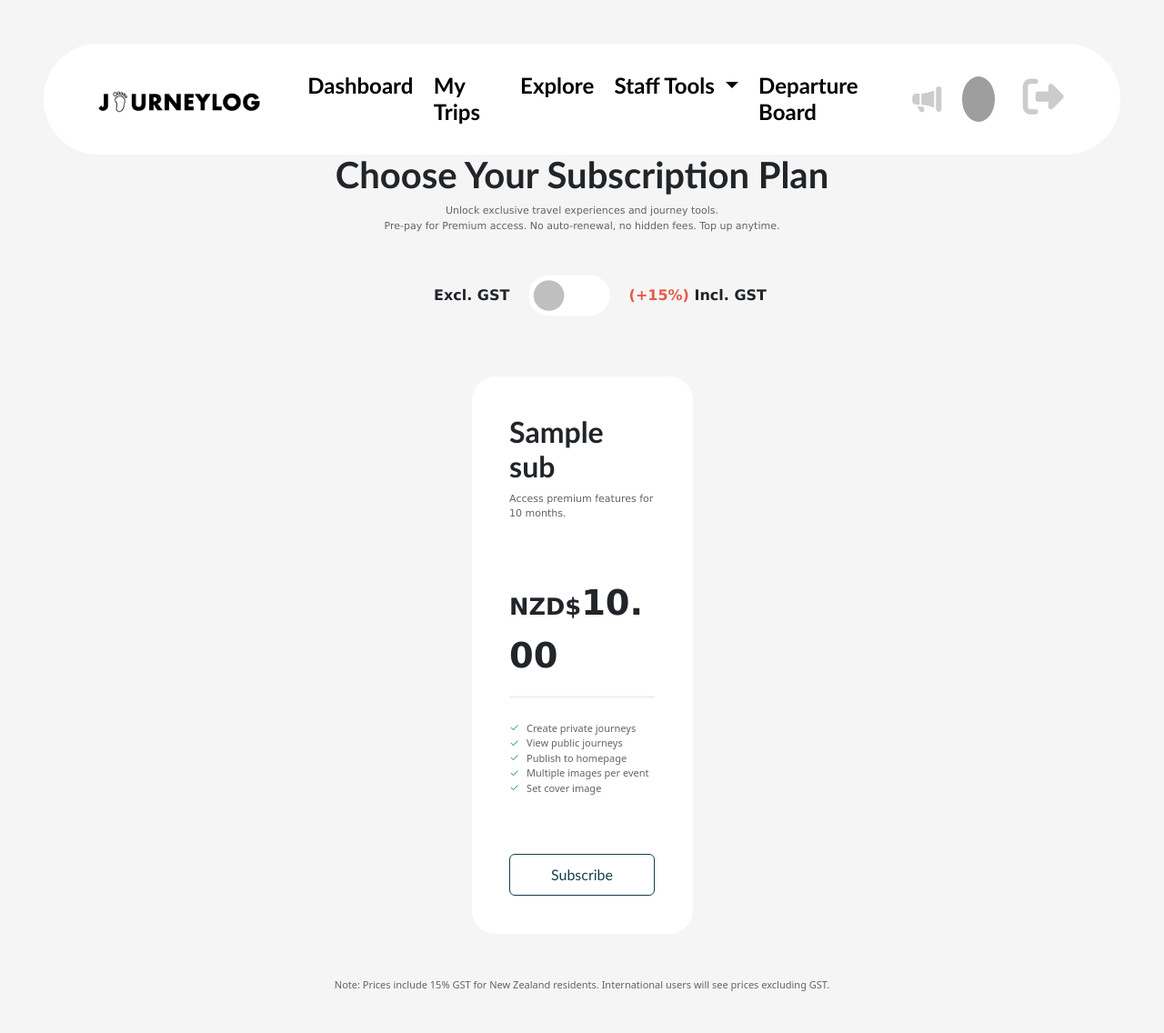
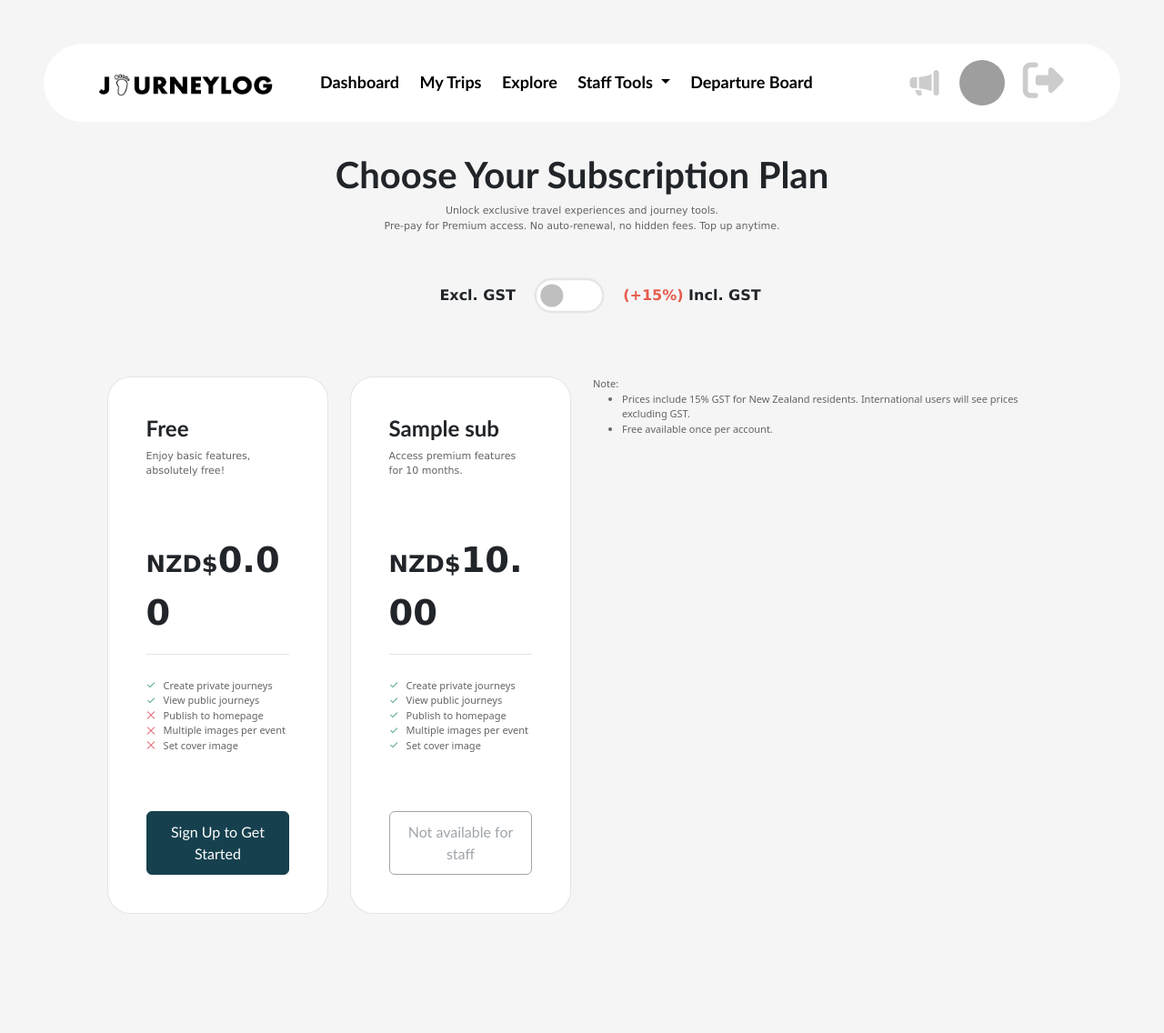
Before and after one commit to lin-du-1157599/project2, a Flask app: template app/templates/premium_features/subscription.html in a window 1280 px wide. Shown: the whole page at 91% size. After the commit the page ends 1005 px from the top, so only its background shows below. Run offline with Flask 3, Linux system fonts and the light colour scheme; the template is opened without the code that fills it: most values are stand-ins (such as "Sample title", 1, 10 or a date in 2020); grey boxes are pictures that could not be loaded.

Commit message:
Update subscription button logic by role, status, trial usage, and plan

```diff
--- a/app/static/css/base.css
+++ b/app/static/css/base.css
@@ -15,6 +15,10 @@
     color: #646464;
 }
 
+.sub-plan-title{
+    font-size: 24px;
+}
+
 .sub-price{
     font-size: 2.4rem;
 }
@@ -25,7 +29,7 @@
 
 /* card */
 .card.sub-plan {
-    border: none !important;
+    border: 0.4px solid #33333320  !important;
     border-radius: 1.6rem;
     padding: 1.6rem !important;
 }
@@ -41,4 +45,5 @@
     font-family:'Gill Sans', 'Gill Sans MT', Calibri, 'Trebuchet MS', sans-serif;
     position: absolute;
     top: -1.6rem !important;
+    font-size: 11px;
 }
--- a/app/templates/base/userbase.html
+++ b/app/templates/base/userbase.html
@@ -122,6 +122,7 @@
 
 			.nav-link{
 				color: #000000;
+				font-size: 18px;
 			}
             /* font style */
             a, h1, h2, h3, h4, h5, h6, .alert-danger, .btn {
@@ -318,7 +319,7 @@
                             </a>
 						</li>
 						<li class="nav-item d-flex align-items-center">
-                            <button style="border:none; background:none; padding:0; margin-left: 15px"
+                            <button style="border:none; background:none; padding:0; margin-left: 4px"
                               onclick="showAlertModal('logoutModal', 'Confirm Logout', 'Warning', 'Are you sure to logout?', function(e) {
                                 e.preventDefault();
                                 const modalEl = document.getElementById('logoutModal');
--- a/app/templates/premium_features/subscription.html
+++ b/app/templates/premium_features/subscription.html
@@ -29,7 +29,7 @@
                 <!-- Center: Switch -->
                 <div class="d-flex justify-content-center align-items-center">
                 <input class="form-check-input" type="checkbox" role="switch"
-                    id="gstSwitch" name="gst_switch" style="transform: scale(2.8); margin: 0 1.6rem; border: none"/>
+                    id="gstSwitch" name="gst_switch" style="transform: scale(2.4); margin: 0 1.2rem; border: 0.4px solid #33333320;"/>
                 </div>
 
                 <!-- Right: Excluding GST price -->
@@ -43,13 +43,12 @@
         </div>
 
         <!-- Subscription Plans - Free -->
-        {% if subDetails.subscription_status == 'Free' %}
         <div class="col-md-6 col-lg-3 mb-5">
             <div class="card sub-plan h-100 d-flex flex-column position-relative">
                 <div class="card-body d-flex flex-column">
                     <!-- Free - Title -->
                     <div style="padding-bottom: 2.8rem;">
-                        <h2 class="fw-bold">Free</h2>
+                        <h2 class="fw-bold sub-plan-title">Free</h2>
                         <p class="text-note">Enjoy basic features, absolutely free!</p>
                     </div>
 
@@ -76,21 +75,19 @@
                     <!-- Free - Button -->
                     <div class="mt-auto pt-4">
                     {% if not logged_in %}
-                        <a href="{{ url_for('sign_up') }}" class="btn btn-primary w-100">Sign Up</a>
+                        <a href="{{ url_for('sign_up') }}" class="btn btn-primary w-100">Sign Up to Get Started</a>
+                    {% elif user_role != 'traveller' %}
+                        <button class="btn btn-outline-secondary w-100" disabled>Not available for staff</button>
                     {% elif subDetails.subscription_status == 'Free' %}
                         <button class="btn btn-outline-secondary w-100" disabled>Current Plan</button>
-                    {% elif subDetails.is_trial_used == 0 %}
-                        <p class="text-note mb-2">Free trial available once per account.</p>
-                        <a href="{{ url_for('start_trial') }}" class="btn btn-outline-primary w-100">Start 1 Month for Free</a>
                     {% else %}
-                        <button class="btn btn-outline-secondary w-100" disabled>Trial Already Used</button>
+                        <button class="btn btn-outline-secondary w-100" disabled>You're on Premium</button>
                     {% endif %}
                     </div>
 
                 </div>
             </div>
         </div>
-        {% endif %}
 
         <!-- Subscription Plans - 1/3/6 month -->
         {% for sub in subscriptions if sub.name != 'Free Trial' %}
@@ -106,7 +103,7 @@
 
                     <!-- Premium - Title -->
                     <div style="padding-bottom: 2.8rem;">
-                        <h2 class="fw-bold">{{ sub.name }}</h2>
+                        <h2 class="fw-bold sub-plan-title">{{ sub.name }}</h2>
                         <p class="text-note">
                             Access premium features for {{ sub.duration_months }} month{{ 's' if sub.duration_months > 1 else '' }}.
                         </p>
@@ -146,7 +143,12 @@
 
                     <!-- Premium - Button -->
                     <div class="mt-auto pt-5">
-                        {% if sub.name != 'One Year' %}
+                        {% if user_role != 'traveller' %}
+                            <button class="btn btn-outline-secondary w-100" disabled>Not available for staff</button>
+                        {% elif (sub.name == 'One Month') and (subDetails.is_trial_used == 0) and ( subDetails.subscription_status == 'Free' ) %}
+                            <p class="text-note mb-2">Free trial available once per account.</p>
+                            <a href="{{ url_for('start_trial') }}" class="btn btn-outline-primary w-100">Start 1 Month for Free</a>
+                        {% elif sub.name != 'One Year' %}
                             <a href="{{ url_for('payment_page', subscription_id=sub.subscription_id) }}" class="btn btn-outline-primary w-100">Subscribe</a>
                         {% else %}
                             <a href="{{ url_for('payment_page', subscription_id=sub.subscription_id) }}" class="btn btn-primary w-100">Subscribe</a>
@@ -159,8 +161,12 @@
         {% endfor %}
 
         <!-- Note -->
-        <div class="text-center text-note">
-            Note: Prices include 15% GST for New Zealand residents. International users will see prices excluding GST.
+        <div class="col col-md-6 text-note">
+            Note:
+            <ul>
+                <li>Prices include 15% GST for New Zealand residents. International users will see prices excluding GST.</li>
+                <li>Free available once per account.</li>
+            </ul>
         </div>
 
     </div>
```
